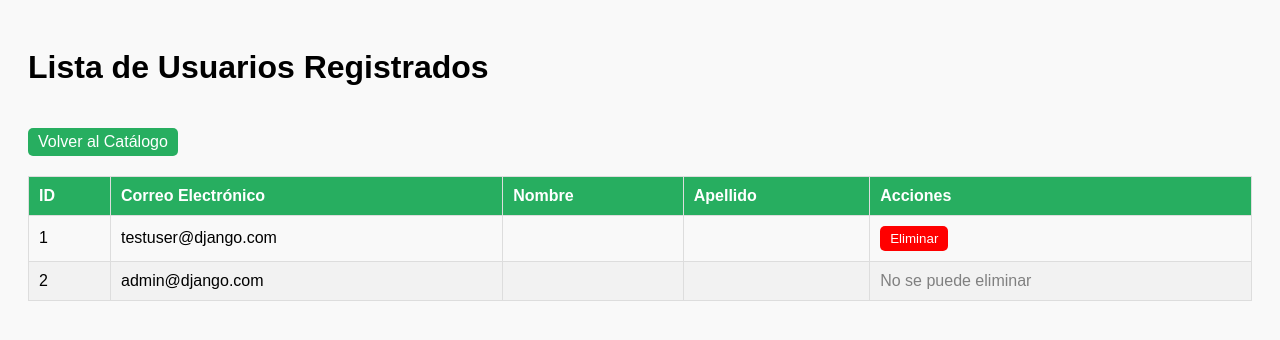
After one commit to davblamor/PGPI-2.7, a Django app: page /staff/users/ in a window 1280 px wide. The commit adds this page. Shown: the top 340 px of the page. Run offline with Django 5.2, Linux system fonts and the light colour scheme; a user stored in the database is signed in; data comes from the database, SQL or seed files in the repository.

Commit message:
feat: clients management as an admin user

```diff
--- a/backend/myapp/urls.py
+++ b/backend/myapp/urls.py
@@ -46,5 +46,7 @@ urlpatterns = [
     path('staff/add-product/', views.add_product, name='add_product'),
     path('staff/delete-product/<int:product_id>/', views.delete_product, name='delete_product'),
     path('staff/update-product/<int:product_id>/', views.update_product, name='update_product'),
-     path('stuff/update-order/<int:order_id>/', views.update_order, name='update_order'),
+    path('staff/update-order/<int:order_id>/', views.update_order, name='update_order'),
+    path('staff/users/', views.user_list, name='user_list'),
+    path('staff/users/delete/<int:user_id>/', views.delete_user, name='delete_user'),
 ]
--- a/backend/myapp/views.py
+++ b/backend/myapp/views.py
@@ -2,7 +2,7 @@ from django.shortcuts import render, redirect, get_object_or_404
 from django.http import HttpRequest, HttpResponse, JsonResponse
 from rest_framework.response import Response
 from rest_framework.viewsets import ModelViewSet
-from django.contrib.auth import authenticate, login
+from django.contrib.auth import authenticate, login, get_user_model
 from django.contrib.auth.decorators import login_required
 from django.contrib.auth.views import LoginView
 from django.urls import reverse
@@ -21,7 +21,7 @@ from decimal import Decimal
 from django.contrib.admin.views.decorators import staff_member_required
 
 
-from myapp.models import Product, Category, Manufacturer, Cart, CartItem, Order, OrderItem
+from myapp.models import Product, Category, Manufacturer, Cart, CartItem, Order, OrderItem, CustomUser
 from myapp.serializer import ProductSerializer
 from .forms import RegistrationForm, LoginForm
 from django.contrib import messages
@@ -1059,3 +1059,20 @@ def update_order(request, order_id):
         return redirect('order_list')
 
     return render(request, 'update_order.html', {'order': order})
+
+@staff_member_required
+def user_list(request):
+    users = CustomUser.objects.all()
+    return render(request, 'user_list.html', {'users': users})
+
+@staff_member_required
+def delete_user(request, user_id):
+    user = get_object_or_404(CustomUser, id=user_id)
+
+    if user.is_superuser:
+        messages.error(request, "No se puede eliminar un superusuario.")
+        return redirect('user_list')
+
+    user.delete()
+    messages.success(request, "Usuario eliminado con éxito.")
+    return redirect('user_list')
--- a/backend/templates/catalogo.html
+++ b/backend/templates/catalogo.html
@@ -266,6 +266,7 @@
         <div class="header-buttons">
             {% if user.is_staff %}
                 <a href="{% url 'order_list' %}" class="admin-orders-button">Ver Pedidos</a>
+                <a href="{% url 'user_list' %}" class="admin-orders-button" style="background-color: blue;">Ver Usuarios</a>
             {% endif %}
             {% if user.is_authenticated %}
             <a href="{% url 'profile' %}" class="user-email">{{ user.email }}</a>
--- /dev/null
+++ b/backend/templates/user_list.html
@@ -0,0 +1,103 @@
+<!DOCTYPE html>
+<html lang="en">
+<head>
+    <meta charset="UTF-8">
+    <meta name="viewport" content="width=device-width, initial-scale=1.0">
+    <title>Lista de Usuarios</title>
+    <style>
+        body {
+            font-family: Arial, sans-serif;
+            background-color: #f9f9f9;
+            padding: 20px;
+        }
+        table {
+            width: 100%;
+            border-collapse: collapse;
+            margin-top: 20px;
+        }
+        th, td {
+            padding: 10px;
+            text-align: left;
+            border: 1px solid #ddd;
+        }
+        th {
+            background-color: #27ae60;
+            color: white;
+        }
+        tr:nth-child(even) {
+            background-color: #f2f2f2;
+        }
+        a {
+            color: white;
+            background-color: #27ae60;
+            text-decoration: none;
+            padding: 5px 10px;
+            border: none;
+            border-radius: 5px;
+            cursor: pointer;
+        }
+        a:hover {
+            background-color: #1e874b;
+        }
+        button {
+            color: white;
+            background-color: red;
+            padding: 5px 10px;
+            border: none;
+            border-radius: 5px;
+            cursor: pointer;
+        }
+        button:hover {
+            background-color: darkred;
+        }
+        .back-button {
+            margin-top: 20px;
+            display: inline-block;
+        }
+    </style>
+    <script>
+        function confirmDeletion(userEmail) {
+            return confirm(`¿Estás seguro de que deseas eliminar al usuario: ${userEmail}?`);
+        }
+    </script>
+</head>
+<body>
+    <h1>Lista de Usuarios Registrados</h1>
+    <a href="{% url 'catalogo' %}" class="back-button">Volver al Catálogo</a>
+    <table>
+        <thead>
+            <tr>
+                <th>ID</th>
+                <th>Correo Electrónico</th>
+                <th>Nombre</th>
+                <th>Apellido</th>
+                <th>Acciones</th>
+            </tr>
+        </thead>
+        <tbody>
+            {% for user in users %}
+            <tr>
+                <td>{{ user.id }}</td>
+                <td>{{ user.email }}</td>
+                <td>{{ user.first_name }}</td>
+                <td>{{ user.last_name }}</td>
+                <td>
+                    {% if user.id != request.user.id and not user.is_superuser %}
+                        <form action="{% url 'delete_user' user.id %}" method="post" style="display: inline;" onsubmit="return confirmDeletion('{{ user.email }}');">
+                            {% csrf_token %}
+                            <button type="submit">Eliminar</button>
+                        </form>
+                    {% else %}
+                        <span style="color: gray;">No se puede eliminar</span>
+                    {% endif %}
+                </td>
+            </tr>
+            {% empty %}
+            <tr>
+                <td colspan="5" style="text-align: center;">No hay usuarios registrados.</td>
+            </tr>
+            {% endfor %}
+        </tbody>
+    </table>
+</body>
+</html>
```
